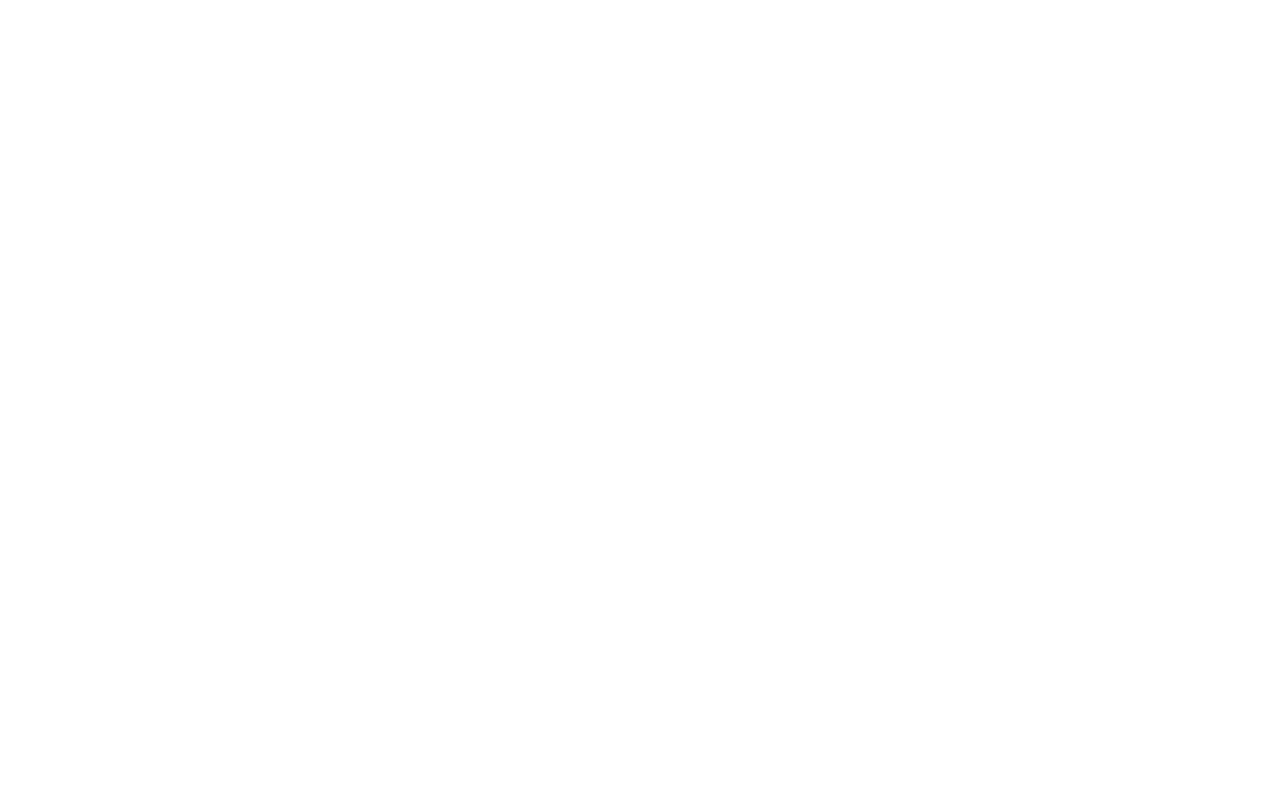
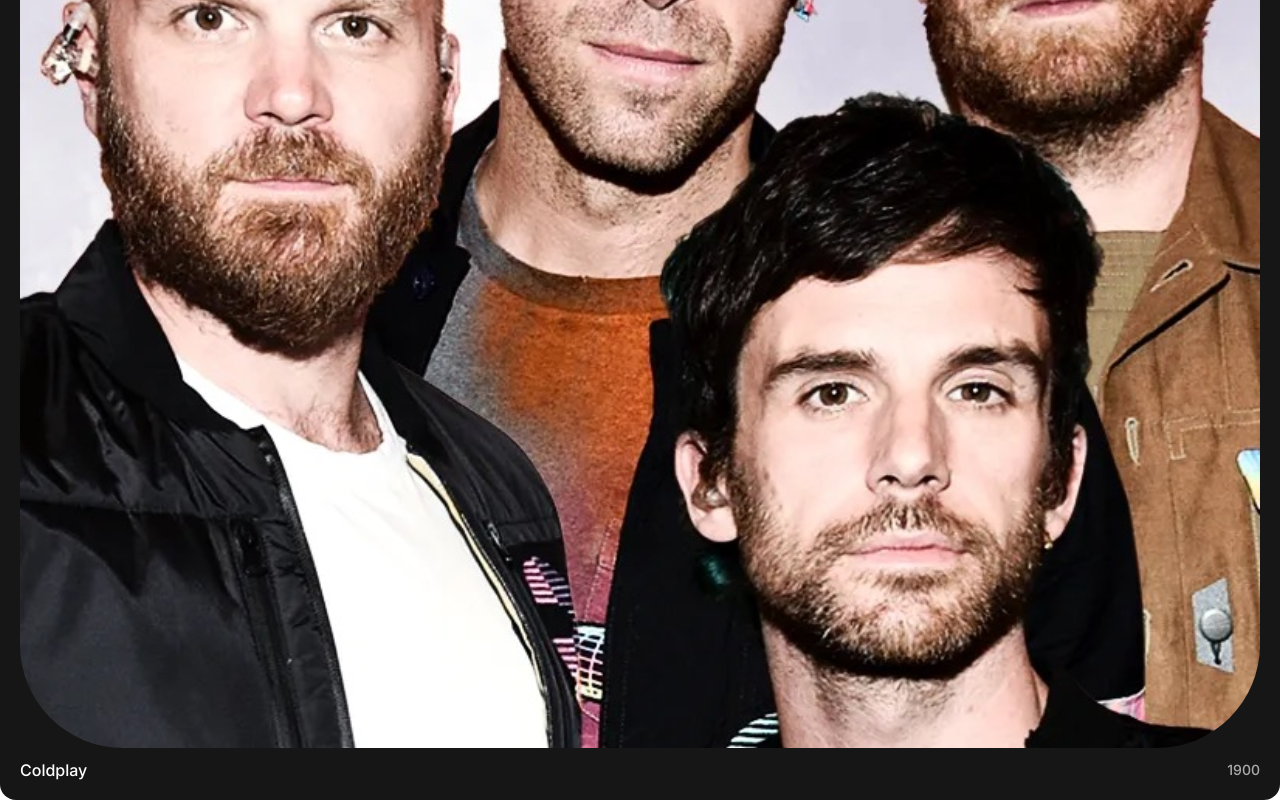
Before and after one commit to kuchadze/flareit-admin, a Next.js app: page / in a window 1280 px wide. Shown: the part 478-1278 px from the top of the page. Before the commit the page ends 800 px from the top, so only its background shows below. Built offline with nearby package versions, Linux system fonts and the light colour scheme.

Commit message:
create artis card

```diff
--- a/app/(authorised)/layout.tsx
+++ b/app/(authorised)/layout.tsx
@@ -1,7 +1,14 @@
+import { ReactNode } from 'react';
 import styles from './layout.module.scss';
 
-const layout = () => {
-    return <div></div>;
+interface Props {
+    children: ReactNode;
+}
+
+const layout = (props: Props) => {
+    return <div>
+        {props.children}
+    </div>;
 };
 
 export default layout;
--- a/app/(authorised)/page.tsx
+++ b/app/(authorised)/page.tsx
@@ -1,5 +1,15 @@
+import ArtistCard from '../Components/ArtistCard/ArtistCard';
 import styles from './page.module.scss';
 
 export default function Home() {
-    return <main className={styles.main}></main>;
+    return (
+        <main className={styles.main}>
+            <ArtistCard
+                image={'/images/artistCard.svg'}
+                artist={'coldplay'}
+                year={'1900'}
+                id={1}
+            />
+        </main>
+    );
 }
--- /dev/null
+++ b/app/Components/ArtistCard/ArtistCard.module.scss
@@ -0,0 +1,59 @@
+@import '../../styles/colors.scss';
+
+.container {
+    background-color: $PrimaryBlackTone3;
+    width: 100%;
+    min-width: 150px;
+    justify-content: center;
+    align-items: center;
+    border-radius: 16px;
+    padding: 20px;
+}
+
+.image {
+    width: 100%;
+}
+
+.container:hover {
+    background-color: rgba(138, 138, 138, 0.13);
+    transition: 1s;
+}
+
+.containerCenter {
+    display: flex;
+    flex-direction: column;
+    gap: 12px;
+}
+
+.infoContainer {
+    display: flex;
+    justify-content: space-between;
+    align-items: center;
+    flex-wrap: wrap;
+}
+
+.infoNumb {
+    color: rgba(255, 255, 255, 0.64);
+}
+
+.imageContainer {
+    display: flex;
+    justify-content: center;
+    align-items: center;
+}
+
+.artistName {
+    text-transform: capitalize;
+}
+
+@media screen and (min-width: 1023px) and (max-width: 1270px) {
+    .container {
+        min-width: 80px;
+    }
+}
+
+@media screen and (min-width: 1024px) and (max-width: 1050px) {
+    .container {
+        padding: 14px;
+    }
+}
--- /dev/null
+++ b/app/Components/ArtistCard/ArtistCard.tsx
@@ -0,0 +1,33 @@
+import Link from 'next/link';
+import styles from './ArtistCard.module.scss';
+
+interface Props {
+    image: string;
+    artist: string;
+    year: string;
+    id: number;
+}
+
+const ArtistCard = (props: Props) => {
+    return (
+        <Link className={styles.link} href={`/artists/${props.id}`}>
+            <div className={styles.container}>
+                <div className={styles.containerCenter}>
+                    <div className={styles.imageContainer}>
+                        <img
+                            className={styles.image}
+                            src={props.image}
+                            alt="Artist Card"
+                        />
+                    </div>
+                    <div className={styles.infoContainer}>
+                        <h4 className={styles.artistName}>{props.artist}</h4>
+                        <h5 className={styles.infoNumb}>{props.year}</h5>
+                    </div>
+                </div>
+            </div>
+        </Link>
+    );
+};
+
+export default ArtistCard;
--- a/app/globals.css
+++ b/app/globals.css
@@ -1,5 +1,62 @@
-*{
+* {
     margin: 0;
     padding: 0;
     box-sizing: border-box;
-}
+  }
+
+  body{
+    height: 100vh;
+    overflow: hidden;
+  }
+  h1 {
+    color: #FFF;
+    font-size: 96px;
+    font-style: normal;
+    font-weight: 600;
+    line-height: normal;
+  }
+
+  h2 {
+    color: #FFF;
+    font-size: 48px;
+    font-style: normal;
+    font-weight: 500;
+    line-height: normal;
+  }
+
+  h3 {
+    color: #FFF;
+    font-size: 20px;
+    font-style: normal;
+    font-weight: 500;
+    line-height: normal;
+  }
+
+  h4 {
+    color: #FFF;
+    font-size: 16px;
+    font-style: normal;
+    font-weight: 500;
+    line-height: normal;
+  }
+
+
+  h5 {
+    color: #FFF;
+    font-size: 14px;
+    font-style: normal;
+    font-weight: 500;
+    line-height: normal;
+  }
+
+  h6 {
+    color: #FFF;
+    font-size: 12px;
+    font-style: normal;
+    font-weight: 500;
+    line-height: normal;
+  }
+
+  a {
+    text-decoration: none;
+  }
```
Also changed, not shown: public/images/artistCard.svg (added).
